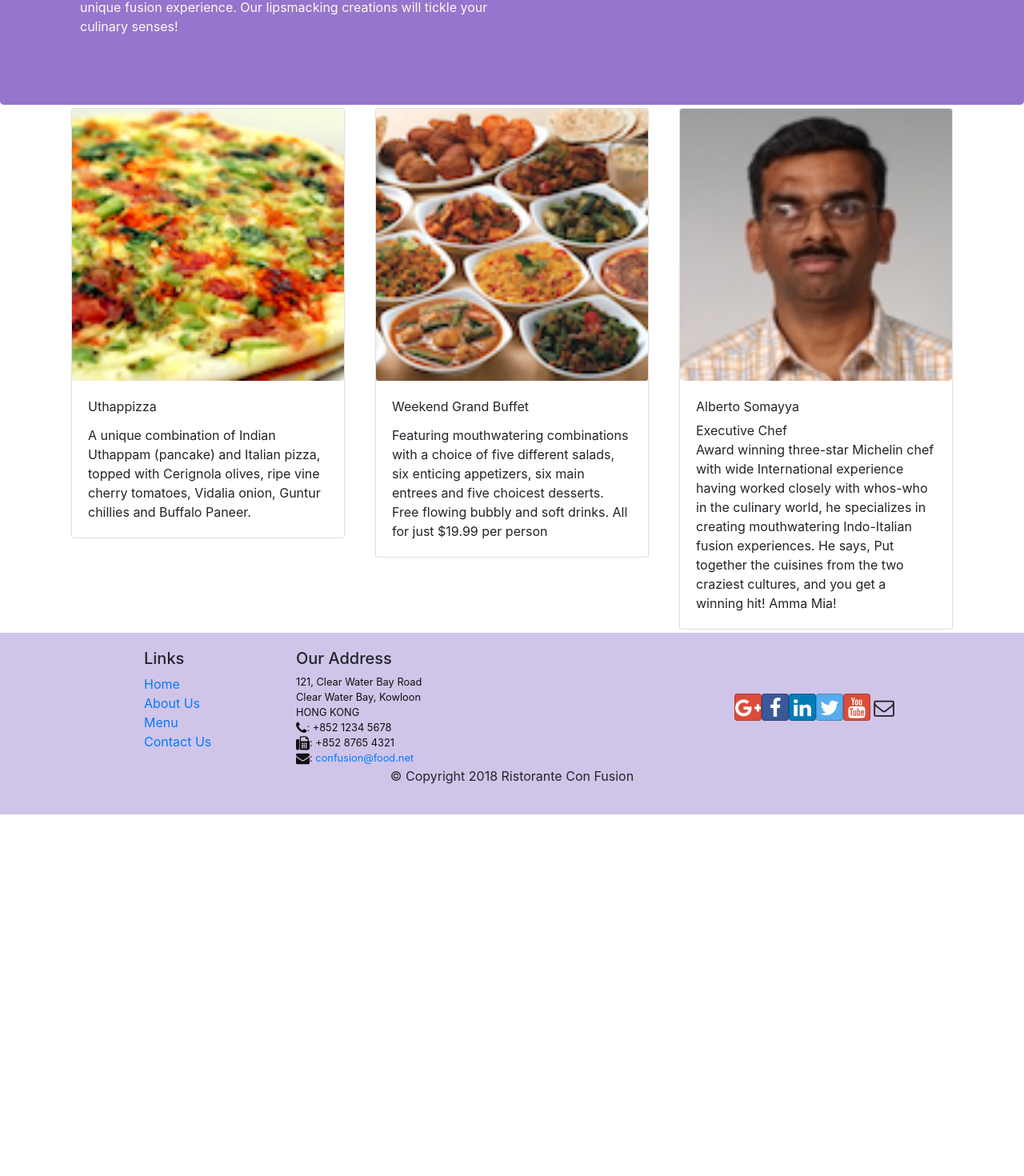
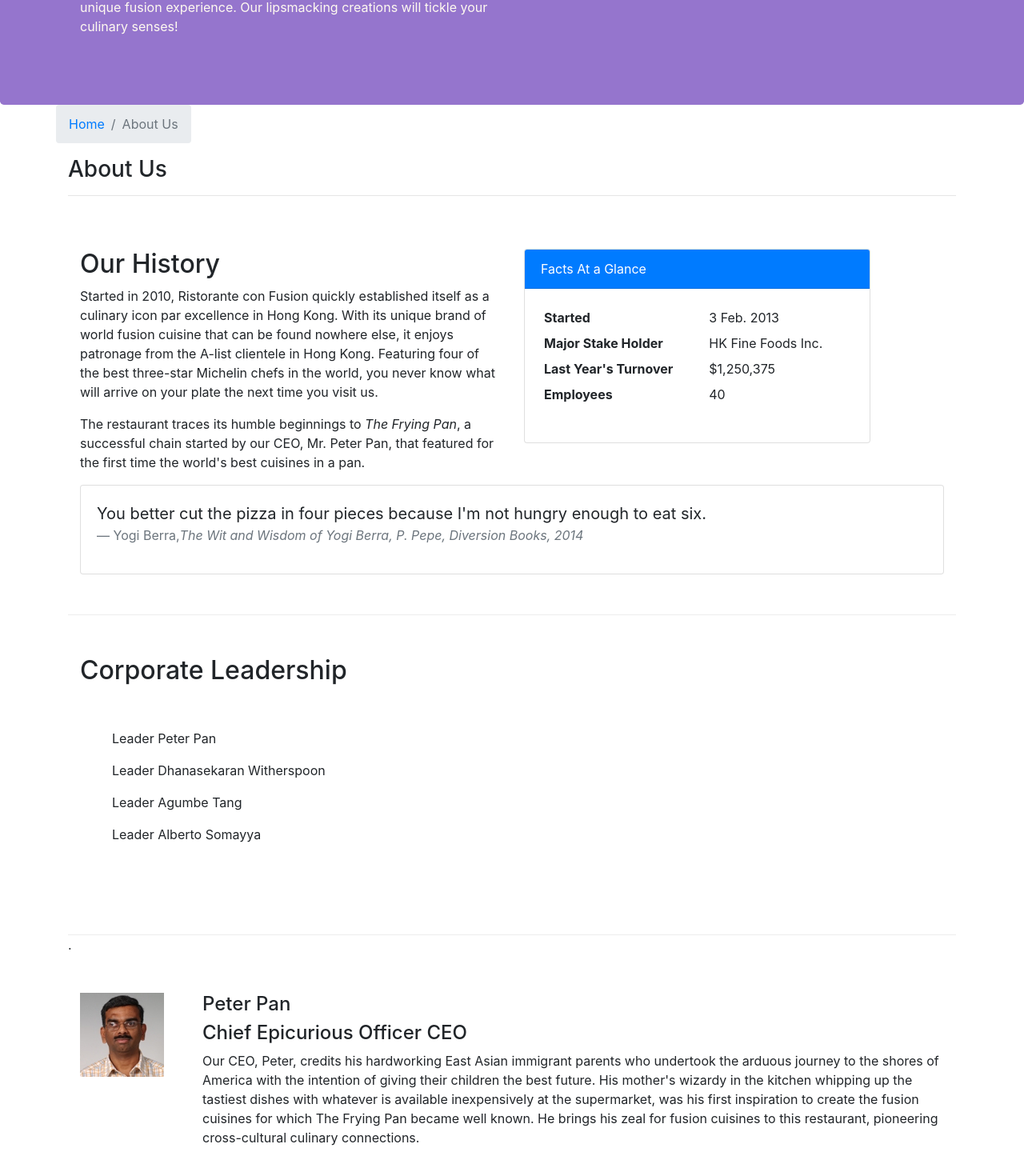
Before and after one commit to aishakhan0925/CourseraFirstAssignment, a React (Create React App) app: page /aboutus in a window 1280 px wide. Before the commit this address led to /home. Shown: the part 211-1681 px from the top of the page at 80% size. Before the commit the page ends 1229 px from the top, so only its background shows below. Built offline with nearby package versions, Linux system fonts and the light colour scheme.

Commit message:
Controlled Form

```diff
--- /dev/null
+++ b/src/components/AboutComponent.js
@@ -0,0 +1,126 @@
+import React from "react";
+import {
+  Breadcrumb,
+  BreadcrumbItem,
+  Card,
+  CardBody,
+  CardHeader,
+  Media,
+} from "reactstrap";
+import { Link } from "react-router-dom";
+
+const RenderLeader = (props) =>
+  props.leader.map((leader) => {
+    return (
+      <div key={leader.id} className="col-12 mt-5">
+        <Media tag="li">
+          <Media left middle>
+            <Media object src={leader.image} alt={leader.name} />
+          </Media>
+          <Media body className="ml-5">
+            <Media heading>{leader.name}</Media>
+            <Media heading>
+              {leader.designation} {leader.abbr}{" "}
+            </Media>
+            <p>{leader.description}</p>
+          </Media>
+        </Media>
+      </div>
+    );
+  });
+
+function About(props) {
+  const leaders = props.leader.map((leader) => {
+    return <p>Leader {leader.name}</p>;
+  });
+
+  return (
+    <div className="container">
+      <div className="row">
+        <Breadcrumb>
+          <BreadcrumbItem>
+            <Link to="/home">Home</Link>
+          </BreadcrumbItem>
+          <BreadcrumbItem active>About Us</BreadcrumbItem>
+        </Breadcrumb>
+        <div className="col-12">
+          <h3>About Us</h3>
+          <hr />
+        </div>
+      </div>
+      <div className="row row-content">
+        <div className="col-12 col-md-6">
+          <h2>Our History</h2>
+          <p>
+            Started in 2010, Ristorante con Fusion quickly established itself as
+            a culinary icon par excellence in Hong Kong. With its unique brand
+            of world fusion cuisine that can be found nowhere else, it enjoys
+            patronage from the A-list clientele in Hong Kong. Featuring four of
+            the best three-star Michelin chefs in the world, you never know what
+            will arrive on your plate the next time you visit us.
+          </p>
+          <p>
+            The restaurant traces its humble beginnings to{" "}
+            <em>The Frying Pan</em>, a successful chain started by our CEO, Mr.
+            Peter Pan, that featured for the first time the world's best
+            cuisines in a pan.
+          </p>
+        </div>
+        <div className="col-12 col-md-5">
+          <Card>
+            <CardHeader className="bg-primary text-white">
+              Facts At a Glance
+            </CardHeader>
+            <CardBody>
+              <dl className="row p-1">
+                <dt className="col-6">Started</dt>
+                <dd className="col-6">3 Feb. 2013</dd>
+                <dt className="col-6">Major Stake Holder</dt>
+                <dd className="col-6">HK Fine Foods Inc.</dd>
+                <dt className="col-6">Last Year's Turnover</dt>
+                <dd className="col-6">$1,250,375</dd>
+                <dt className="col-6">Employees</dt>
+                <dd className="col-6">40</dd>
+              </dl>
+            </CardBody>
+          </Card>
+        </div>
+        <div className="col-12">
+          <Card>
+            <CardBody className="bg-faded">
+              <blockquote className="blockquote">
+                <p className="mb-0">
+                  You better cut the pizza in four pieces because I'm not hungry
+                  enough to eat six.
+                </p>
+                <footer className="blockquote-footer">
+                  Yogi Berra,
+                  <cite title="Source Title">
+                    The Wit and Wisdom of Yogi Berra, P. Pepe, Diversion Books,
+                    2014
+                  </cite>
+                </footer>
+              </blockquote>
+            </CardBody>
+          </Card>
+        </div>
+      </div>
+      <div className="row row-content">
+        <div className="col-12">
+          <h2>Corporate Leadership</h2>
+        </div>
+        <div className="col-12">
+          <Media list>{leaders}</Media>
+        </div>
+      </div>
+      .
+      <div class="row">
+        <div className="col-12">
+          <RenderLeader leader={props.leader} />
+        </div>
+      </div>
+    </div>
+  );
+}
+
+export default About;
--- a/src/components/ContactComponent.js
+++ b/src/components/ContactComponent.js
@@ -1,7 +1,51 @@
-import React from "react";
-import { Breadcrumb, BreadcrumbItem } from "reactstrap";
+import React, { Component } from "react";
+import {
+  Breadcrumb,
+  BreadcrumbItem,
+  Form,
+  FormGroup,
+  Col,
+  Label,
+  InputGroup,
+  Button,
+  Input,
+} from "reactstrap";
 import { Link } from "react-router-dom";
-function Contact(props) {
+
+class Contact extends Component {
+  constructor(props) {
+    super(props);
+
+    this.state = {
+      firstname: "",
+      lastname: "",
+      telnum: "",
+      email: "",
+      agree: false,
+      contactType: "Tel.",
+      message: "",
+    };
+
+    this.handleInputChange = this.handleInputChange.bind(this);
+    this.handleSubmit = this.handleSubmit.bind(this);
+  }
+  handleInputChange(event) {
+    const target = event.target;
+    const value = target.type === "checkbox" ? target.checked : target.value;
+    const name = target.name;
+
+    this.setState({
+      [name]: value,
+    });
+  }
+
+  handleSubmit(event) {
+    console.log("Current State is: " + JSON.stringify(this.state));
+    alert("Current State is: " + JSON.stringify(this.state));
+    event.preventDefault();
+  }
+
+  render() {
     return (
       <div className="container">
         <div className="row">
@@ -62,8 +106,126 @@
             </div>
           </div>
         </div>
+        <div className="row row-content">
+          <div className="col-12">
+            <h3>Send us your Feedback</h3>
+          </div>
+          <div className="col-12 col-md-9">
+            <Form onSubmit={this.handleSubmit}>
+              <FormGroup row>
+                <Label htmlFor="firstname" md={2}>
+                  First Name
+                </Label>
+                <Col md={10}>
+                  <Input
+                    type="text"
+                    id="firstname"
+                    name="firstname"
+                    placeholder="First Name"
+                    value={this.state.firstname}
+                    onChange={this.handleInputChange}
+                  />
+                </Col>
+              </FormGroup>
+              <FormGroup row>
+                <Label htmlFor="lastname" md={2}>
+                  Last Name
+                </Label>
+                <Col md={10}>
+                  <Input
+                    type="text"
+                    id="lastname"
+                    name="lastname"
+                    placeholder="Last Name"
+                    value={this.state.lastname}
+                    onChange={this.handleInputChange}
+                  />
+                </Col>
+              </FormGroup>
+              <FormGroup row>
+                <Label htmlFor="telnum" md={2}>
+                  Contact Tel.
+                </Label>
+                <Col md={10}>
+                  <Input
+                    type="tel"
+                    id="telnum"
+                    name="telnum"
+                    placeholder="Tel. number"
+                    value={this.state.telnum}
+                    onChange={this.handleInputChange}
+                  />
+                </Col>
+              </FormGroup>
+              <FormGroup row>
+                <Label htmlFor="email" md={2}>
+                  Email
+                </Label>
+                <Col md={10}>
+                  <Input
+                    type="email"
+                    id="email"
+                    name="email"
+                    placeholder="Email"
+                    value={this.state.email}
+                    onChange={this.handleInputChange}
+                  />
+                </Col>
+              </FormGroup>
+              <FormGroup row>
+                <Col md={{ size: 6, offset: 2 }}>
+                  <FormGroup check>
+                    <Label check>
+                      <Input
+                        type="checkbox"
+                        name="agree"
+                        checked={this.state.agree}
+                        onChange={this.handleInputChange}
+                      />{" "}
+                      <strong>May we contact you?</strong>
+                    </Label>
+                  </FormGroup>
+                </Col>
+                <Col md={{ size: 3, offset: 1 }}>
+                  <Input
+                    type="select"
+                    name="contactType"
+                    value={this.state.contactType}
+                    onChange={this.handleInputChange}
+                  >
+                    <option>Tel.</option>
+                    <option>Email</option>
+                  </Input>
+                </Col>
+              </FormGroup>
+              <FormGroup row>
+                <Label htmlFor="message" md={2}>
+                  Your Feedback
+                </Label>
+                <Col md={10}>
+                  <Input
+                    type="textarea"
+                    id="message"
+                    name="message"
+                    rows="12"
+                    value={this.state.message}
+                    onChange={this.handleInputChange}
+                  ></Input>
+                </Col>
+              </FormGroup>
+              <FormGroup row>
+                <Col md={{ size: 10, offset: 2 }}>
+                  <Button type="submit" color="primary">
+                    Send Feedback
+                  </Button>
+                </Col>
+              </FormGroup>
+            </Form>
+          </div>
+        </div>
       </div>
     );
   }
+}
 
 export default Contact;
--- a/src/components/MainComponent.js
+++ b/src/components/MainComponent.js
@@ -12,6 +12,7 @@
 import Header from "./Header";
 import Footer from "./Footer";
 import DishDetail from "./DishDetail";
+import About from "./AboutComponent";
 class Main extends Component {
   constructor(props) {
     super(props);
@@ -21,7 +22,6 @@
       promotions: PROMOTIONS,
       leaders: LEADERS,
       comments: COMMENTS,
-      // selectedDish: null,
     };
   }
 
@@ -60,8 +60,13 @@
             component={() => <Menu dishes={this.state.dishes} />}
           />
           <Route path="/menu/:dishId" component={DishWithId} />
+          <Route
+            exact
+            path="/aboutus"
+            component={() => <About leader={this.state.leaders} />}
+          />
 
-          <Route path="/contactus" component={Contact} />
+          <Route exact path="/contactus" component={Contact} />
 
           <Redirect to="/home" />
         </Switch>
```
Lines whose indentation alone changed are shown as unchanged.
